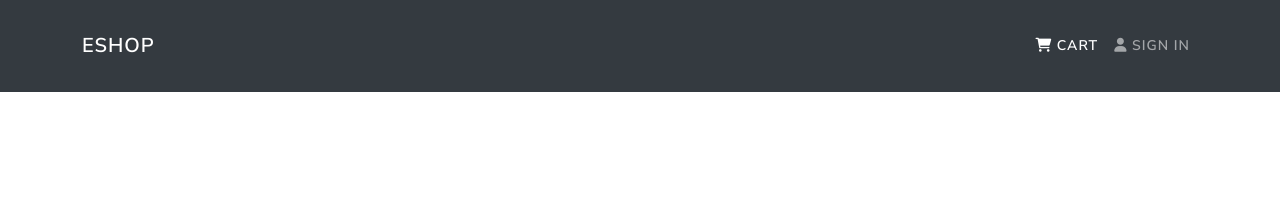
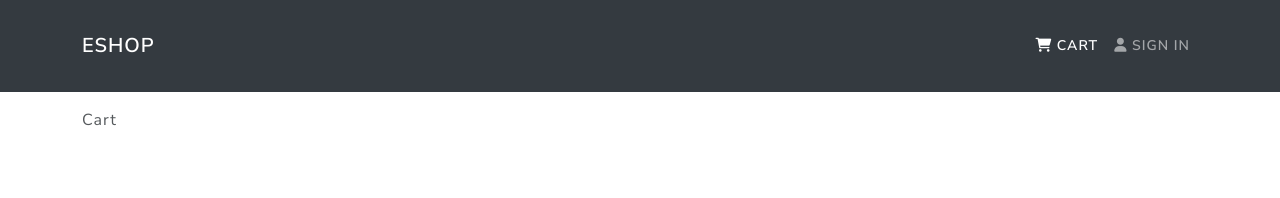
Before and after one commit to samip779/ecommerce, a React (Create React App) app in the folder client/: page /cart in a window 1280 px wide. Shown: the top 198 px of the page. Built offline with nearby package versions, Linux system fonts and the light colour scheme.

Commit message:
worked on cart component routing

```diff
--- a/client/src/App.js
+++ b/client/src/App.js
@@ -4,6 +4,7 @@
 import Header from "./components/Header";
 import HomeScreen from "./screens/HomeScreen";
 import ProductScreen from "./screens/ProductScreen";
+import CartScreen from "./screens/CartScreen";
 
 const App = () => {
   return (
@@ -14,6 +15,8 @@
           <Routes>
             <Route path="/" element={<HomeScreen />} exact />
             <Route path="/product/:id" element={<ProductScreen />} />
+            <Route path="/cart/:id" element={<CartScreen />} />
+            <Route path="/cart" element={<CartScreen />} />
           </Routes>
         </Container>
       </main>
--- /dev/null
+++ b/client/src/screens/CartScreen.js
@@ -0,0 +1,5 @@
+const CartScreen = () => {
+  return <div>Cart</div>;
+};
+
+export default CartScreen;
```
